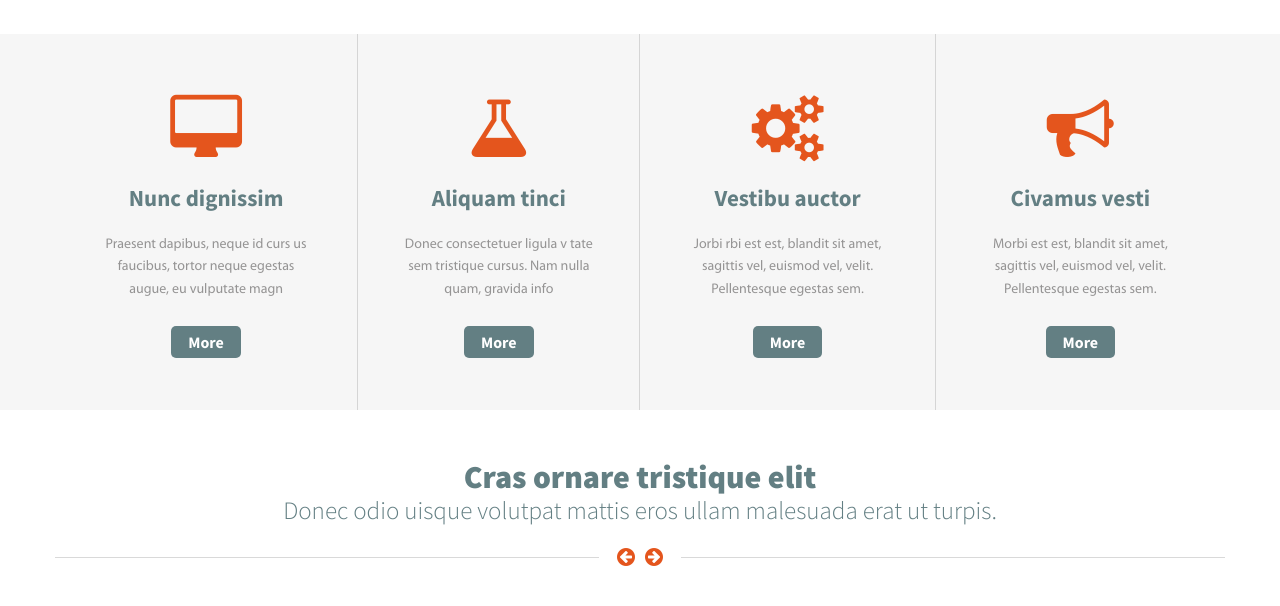
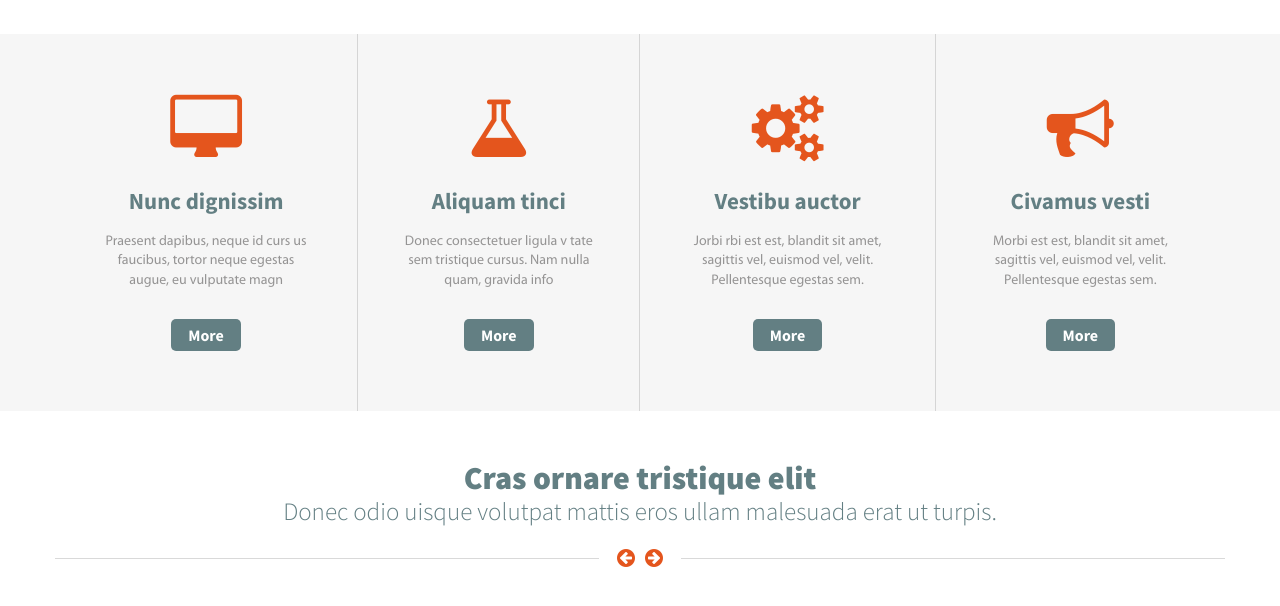
Before and after one commit to YauhenIhnatsyeu/SiteTutorial, a website: page index.html in a window 1280 px wide. Shown: the part 721-1327 px from the top of the page. Drawn offline with Linux system fonts and the light colour scheme; files whose address does not match are found by name.

Commit message:
Added styles to featured-content.

```diff
--- a/css/featured-content-item.css
+++ b/css/featured-content-item.css
@@ -2,10 +2,11 @@
     display: flex;
     flex-direction: column;
 
-    padding: 60px 45px 52px 45px;
+    padding: 60px 45px;
 
     border-right: 1px solid #d5d5d5;
 
+    text-align: center;
     align-items: center;
 }
 
@@ -20,10 +21,13 @@
 }
 
 .featured-content-item__title-container {
-    margin: 25px 0;
+    margin: 28px 0 20px 0;
 }
 
 .featured-content-item__description-container {
-    margin-bottom: 25px;
-    text-align: center;
+    margin-bottom: 28px;
 }
+
+.featured-content-item__description {
+    line-height: 1.4;
+}
--- a/index.html
+++ b/index.html
@@ -98,7 +98,7 @@
                                     <span class="item-title">Nunc dignissim</span>
                                 </div>
                                 <div class="featured-content-item__description-container">
-                                    <span class="item-description">Praesent dapibus, neque id curs
+                                    <span class="item-description featured-content-item__description">Praesent dapibus, neque id curs
                                         us faucibus, tortor neque egestas augue, eu vulputate magn
                                     </span>
                                 </div>
@@ -110,7 +110,7 @@
                                     <span class="item-title">Aliquam tinci</span>
                                 </div>
                                 <div class="featured-content-item__description-container">
-                                    <span class="item-description">Donec consectetuer ligula v
+                                    <span class="item-description featured-content-item__description">Donec consectetuer ligula v
                                         tate sem tristique cursus. Nam nulla quam, gravida info
                                     </span>
                                 </div>
@@ -122,7 +122,7 @@
                                     <span class="item-title">Vestibu auctor</span>
                                 </div>
                                 <div class="featured-content-item__description-container">
-                                    <span class="item-description">Jorbi rbi est est, blandit sit amet,
+                                    <span class="item-description featured-content-item__description">Jorbi rbi est est, blandit sit amet,
                                         sagittis vel, euismod vel, velit. Pellentesque egestas sem.
                                     </span>
                                 </div>
@@ -134,7 +134,7 @@
                                     <span class="item-title">Civamus vesti</span>
                                 </div>
                                 <div class="featured-content-item__description-container">
-                                    <span class="item-description">Morbi est est, blandit sit amet,
+                                    <span class="item-description featured-content-item__description">Morbi est est, blandit sit amet,
                                         sagittis vel, euismod vel, velit. Pellentesque egestas sem.
                                     </span>
                                 </div>
```
